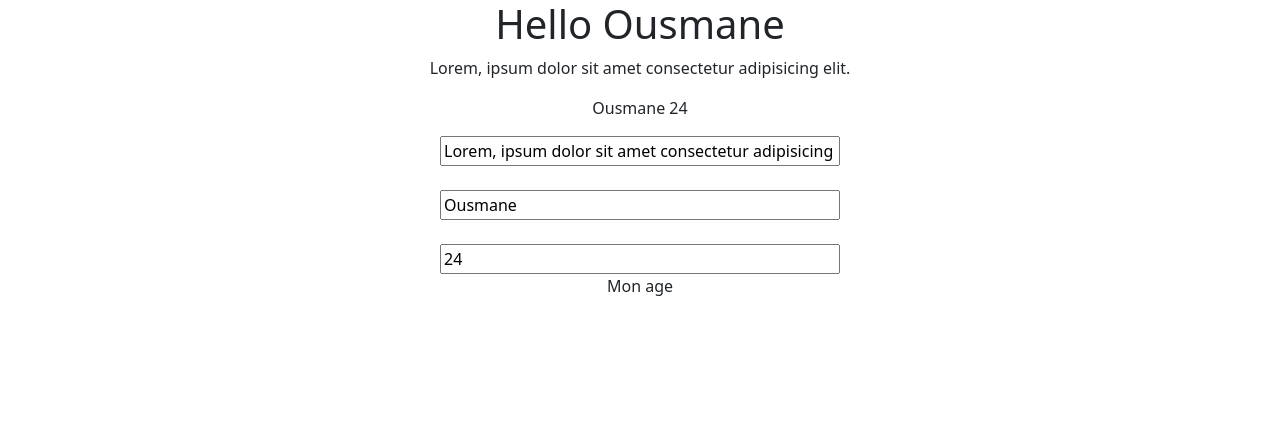
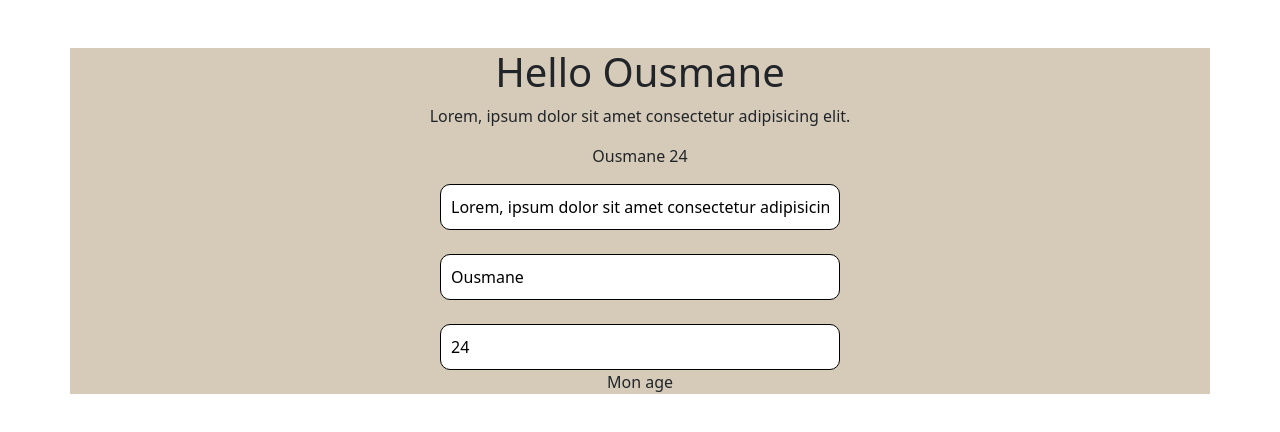
Before and after one commit to Ousmanly/HelloWorldComponent, a Vue app: page / in a window 1280 px wide. Shown: the top 432 px of the page. Built offline with nearby package versions, Linux system fonts and the light colour scheme.

Commit message:
added style in app.vue into branchB

```diff
--- a/src/App.vue
+++ b/src/App.vue
@@ -1,5 +1,5 @@
 <template>
-  <div class="container text-center">
+  <div class="container text-center mt-5">
     <HelloWord :sub-title="subTitle" :name="user.name" :age="user.age" />
     <input type="text" v-model="subTitle" /><br /><br />
     <input type="text" v-model="user.name" /><br /><br />
@@ -23,8 +23,14 @@ const user = reactive({
 
 
 <style scoped>
+.container {
+  background-color: rgb(214, 203, 185);
+}
 input {
   width: 400px;
+  padding: 10px;
+  border: 1px solid black;
+  border-radius: 10px;
 }
 
 </style>
```
